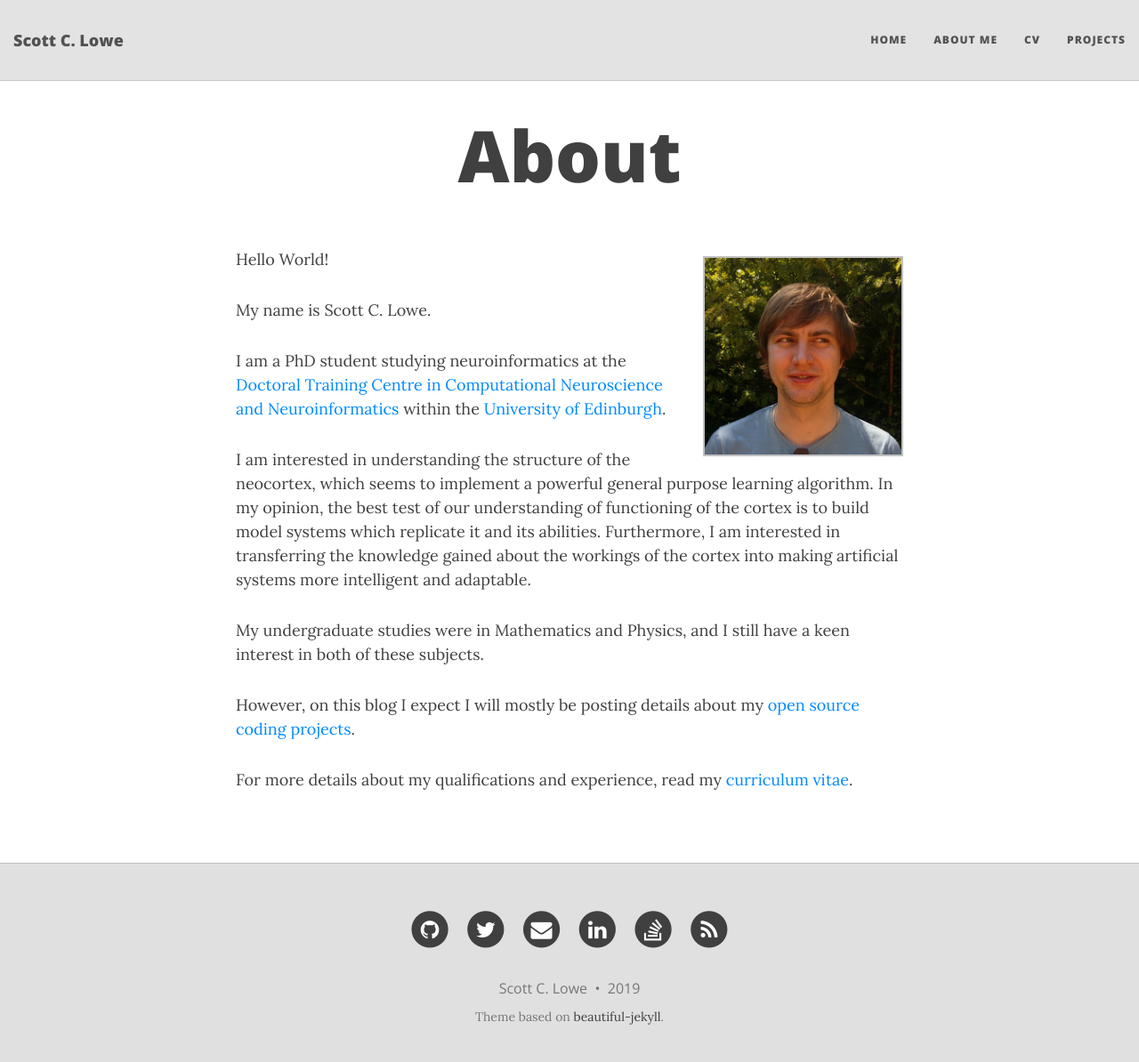
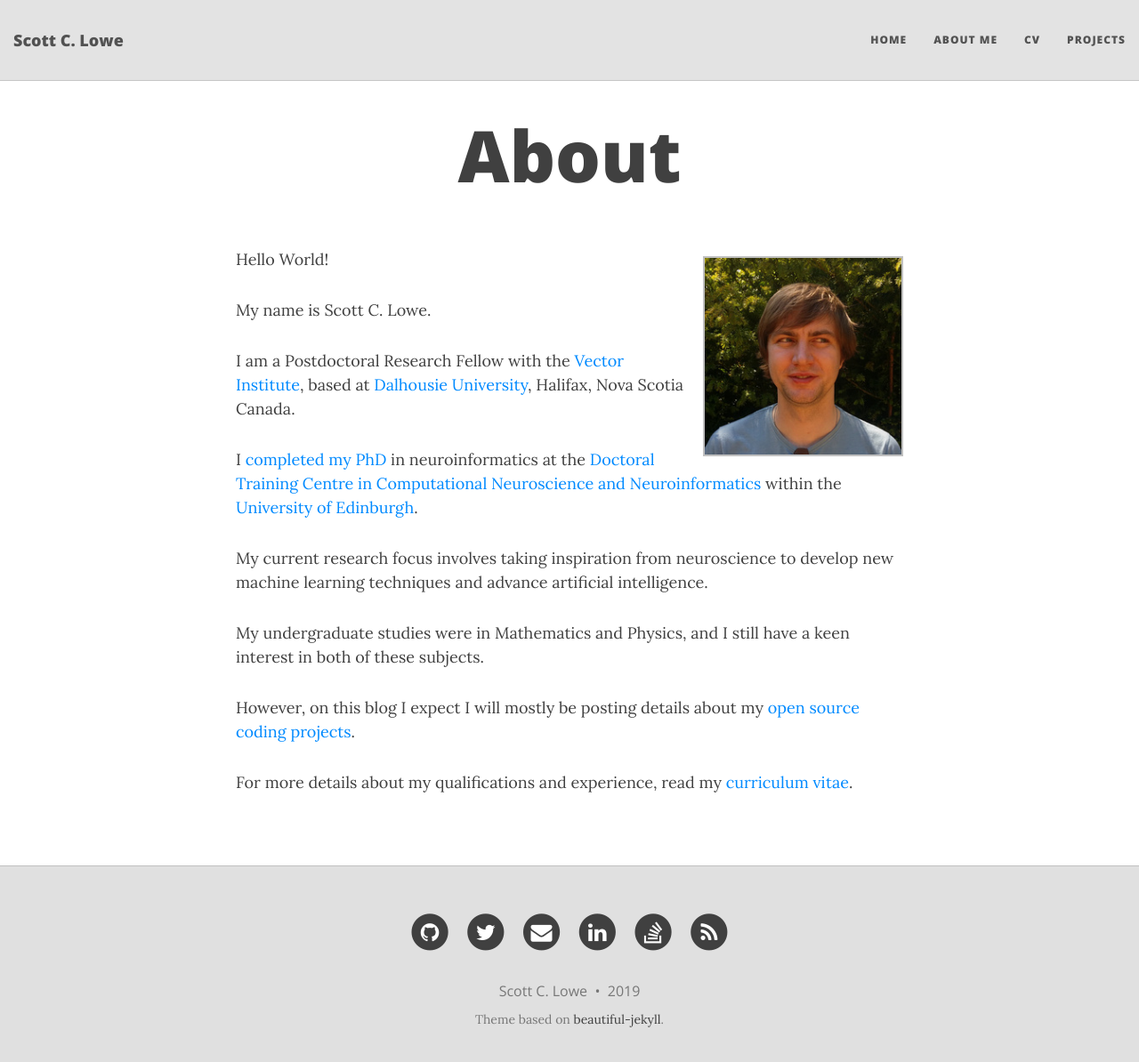
Before and after one commit to scottclowe/scottclowe.github.io, a Jekyll site: the page built from about.md, in a window 1280 px wide and 1207 px high. Shown: the top 1194 px of the window at 89% size. Built offline with Jekyll 4.4.1, drawn with Linux system fonts in a browser that asks for light colours; nearby versions of some CDN libraries.

Commit message:
Update About page for Dal postdoc

```diff
--- a/about.md
+++ b/about.md
@@ -10,9 +10,12 @@ Hello World!
 
 My name is Scott C. Lowe.
 
-I am a PhD student studying neuroinformatics at the [Doctoral Training Centre in Computational Neuroscience and Neuroinformatics](http://www.anc.ed.ac.uk/dtc/) within the [University of Edinburgh](http://www.anc.ed.ac.uk/neuroscience).
+I am a Postdoctoral Research Fellow with the [Vector Institute](https://vectorinstitute.ai/), based at [Dalhousie University](https://www.dal.ca/), Halifax, Nova Scotia Canada.
 
-I am interested in understanding the structure of the neocortex, which seems to implement a powerful general purpose learning algorithm. In my opinion, the best test of our understanding of functioning of the cortex is to build model systems which replicate it and its abilities. Furthermore, I am interested in transferring the knowledge gained about the workings of the cortex into making artificial systems more intelligent and adaptable.
+I [completed my PhD]({{ site.baseurl }}{% post_url 2017-11-30-phd-completion %})
+ in neuroinformatics at the [Doctoral Training Centre in Computational Neuroscience and Neuroinformatics](http://www.anc.ed.ac.uk/dtc/) within the [University of Edinburgh](http://www.anc.ed.ac.uk/neuroscience).
+
+My current research focus involves taking inspiration from neuroscience to develop new machine learning techniques and advance artificial intelligence.
 
 My undergraduate studies were in Mathematics and Physics, and I still have a keen interest in both of these subjects.
 
```
